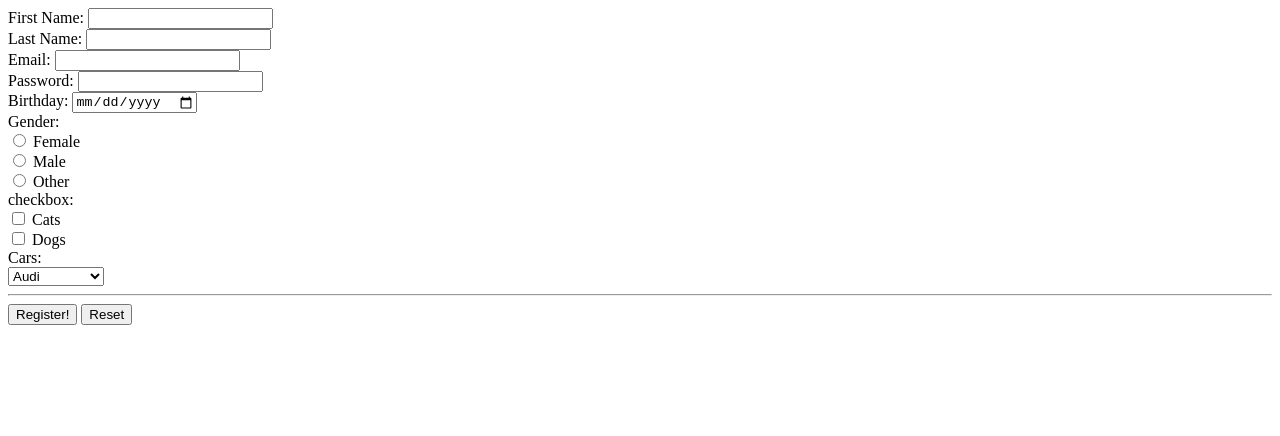
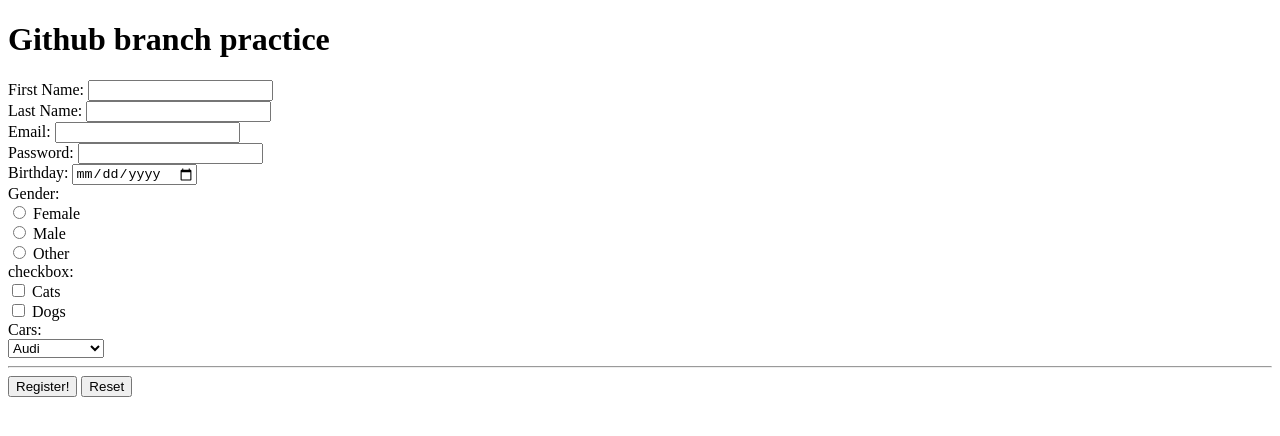
Before and after one commit to MalihaKabir/recap, a plain HTML site: page index.html in a window 1280 px wide. Drawn offline with Linux system fonts and the light colour scheme.

Commit message:
adding a heading

```diff
--- a/index.html
+++ b/index.html
@@ -7,6 +7,7 @@
 </head>
 <body>
     <div>
+        <h1>Github branch practice</h1>
         <form method="post">
             First Name: <input type="text" name="firstName"> <br>
             Last Name: <input type="text" name="lastName"> <br>
```
Lines whose indentation alone changed are shown as unchanged.
